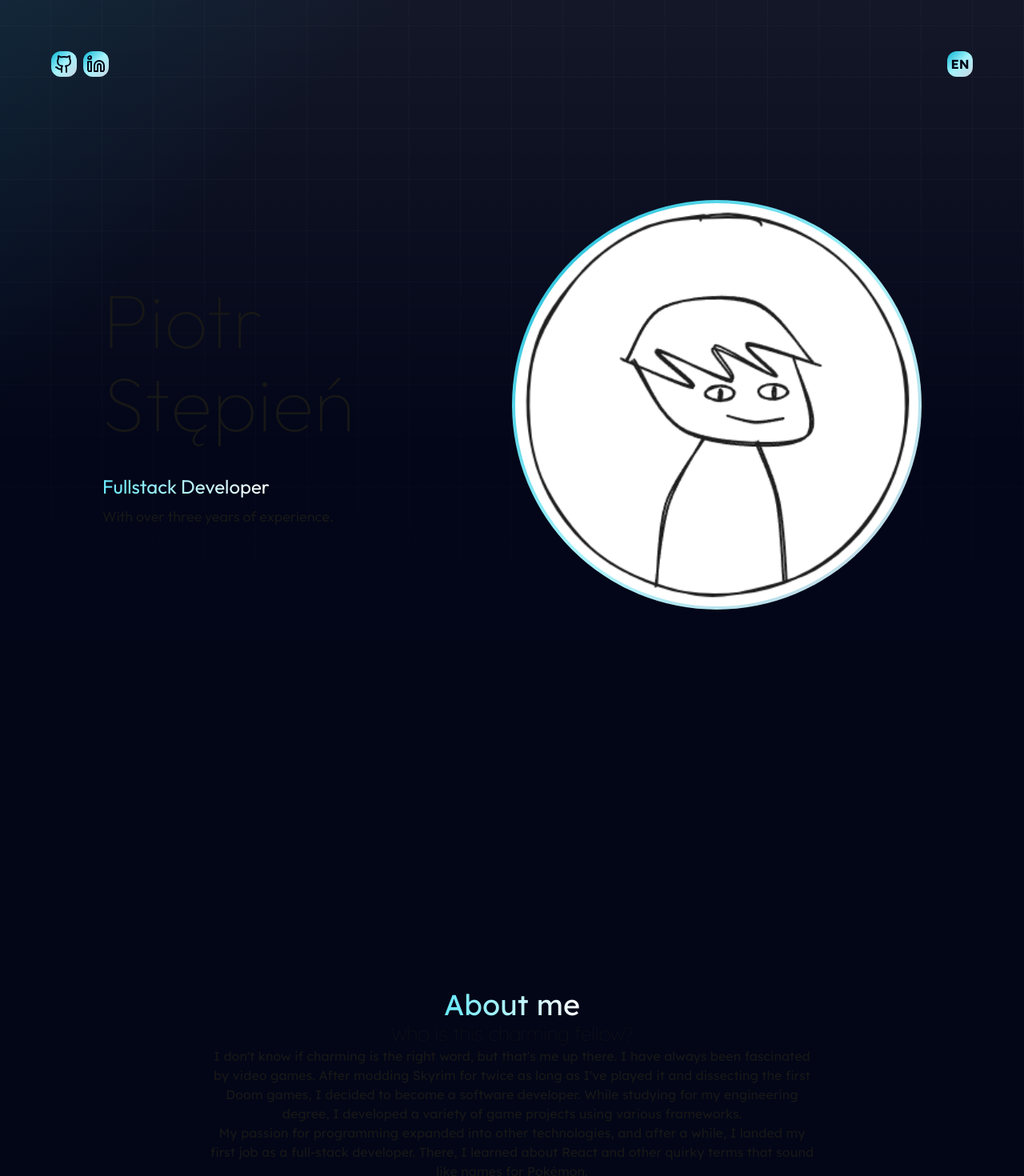
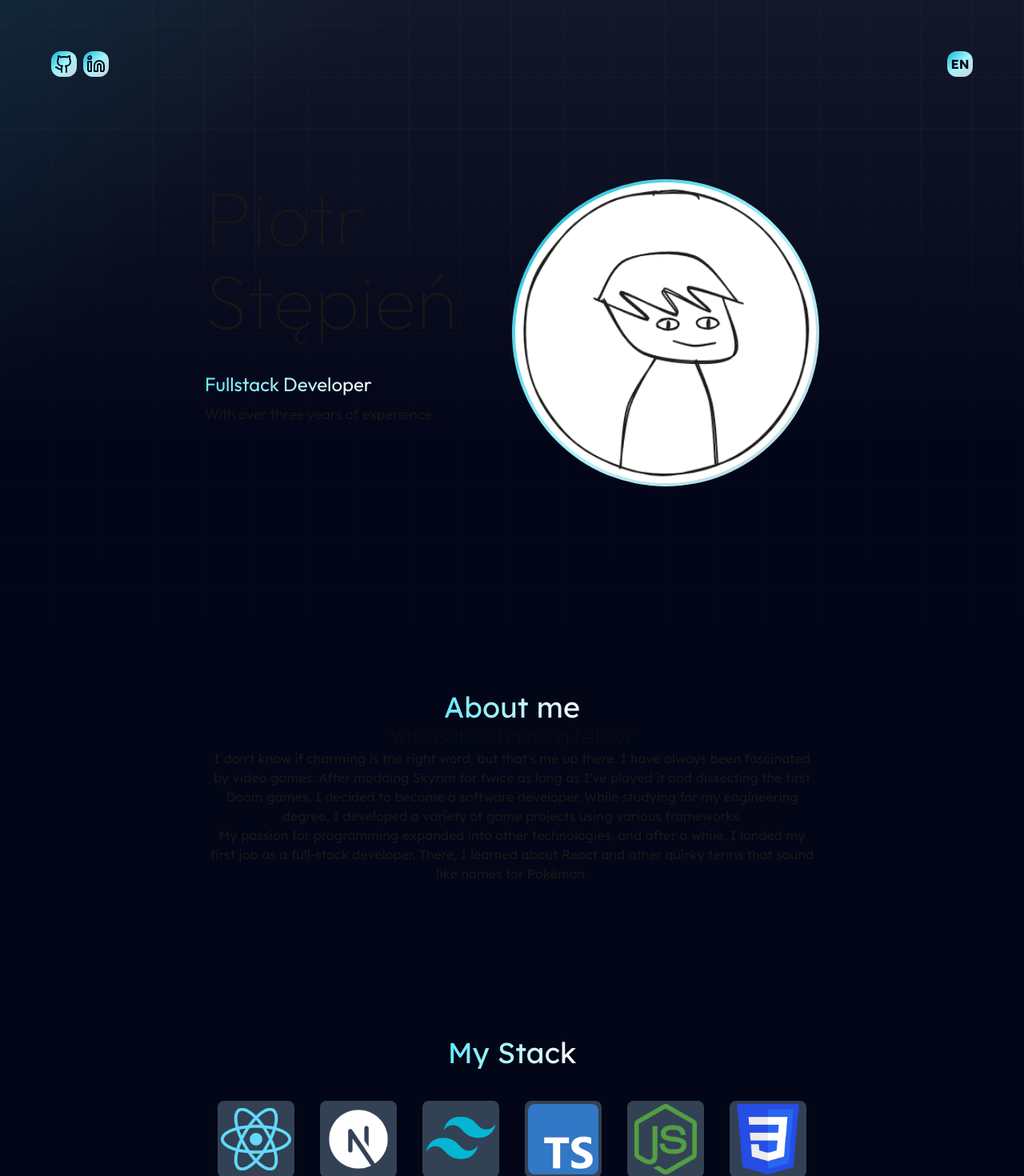
Before and after one commit to Stempelowaty/piotr-stepien, a Next.js app: page /en in a window 1280 px wide. Shown: the top 1470 px of the page at 80% size. Built offline with nearby package versions, Linux system fonts and the light colour scheme; what tailwindcss-animated would draw is missing.

Commit message:
fixes more

```diff
--- a/app/_components/segments/aboutMe.tsx
+++ b/app/_components/segments/aboutMe.tsx
@@ -8,14 +8,14 @@ export default function AboutMe(props: AboutMeProps) {
   const dict = getDictionary(props.lang);
 
   return (
-    <div className="font-lexend text-foreground flex flex-col items-center mt-16 lg:mt-96 px-8 md:px-32 xl:px-64">
+    <div className="font-lexend text-foreground flex flex-col items-center mt-16 px-8 md:px-32 xl:px-64">
       <EnterAnimation isDefault>
         <h1 className="bg-gradient-to-r from-cyan-300 to-white bg-clip-text text-transparent text-4xl pt-16">
           {dict.about}
         </h1>
       </EnterAnimation>
       <EnterAnimation isDefault>
-        <h2 className="text-2xl font-thin">{dict.chapterTitle}</h2>
+        <h2 className="text-2xl font-thin text-center">{dict.chapterTitle}</h2>
       </EnterAnimation>
       <EnterAnimation isDefault>
         <div className="text-center flex flex-col items-center">
--- a/app/_components/segments/header.tsx
+++ b/app/_components/segments/header.tsx
@@ -9,8 +9,8 @@ export default async function Header(props: AboutMeProps) {
   const { lang } = await props;
   const dict = getDictionary(lang);
   return (
-    <div className="flex lg:flex-row flex-col-reverse px-32 pt-32 font-outfit">
-      <div className="flex flex-col lg:w-1/2 py-32 items-center lg:items-start w-full">
+    <div className="flex lg:flex-row flex-col-reverse py-32 font-outfit  px-8 md:px-32 xl:px-64">
+      <div className="flex flex-col lg:w-1/2 items-center lg:items-start w-full">
         <EnterAnimation
           initial={{ opacity: 0, x: -100, y: 0 }}
           whileInView={{ opacity: 1, x: 0, y: 0 }}
```
